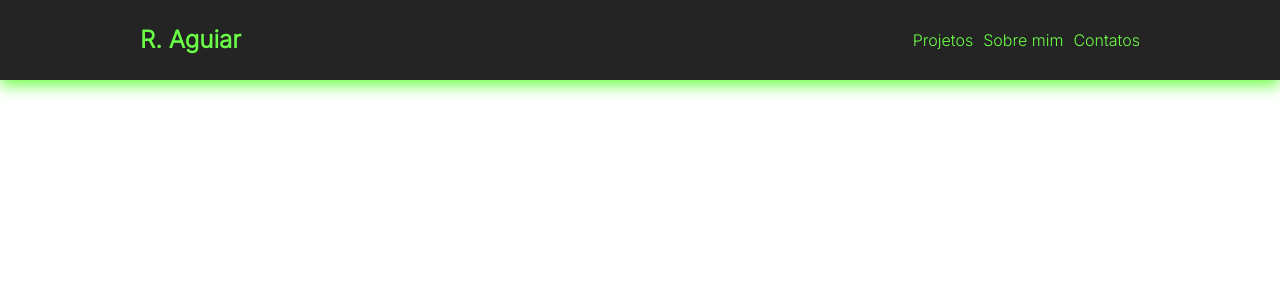
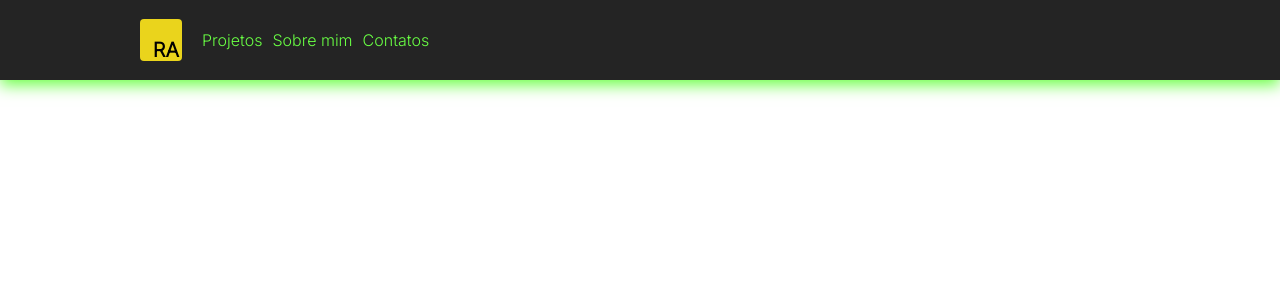
Before and after one commit to rogeraguiar0/portfolio-roger-aguiar, a React (Create React App) app: page / in a window 1280 px wide. Shown: the top 300 px of the page. Built offline with nearby package versions, Linux system fonts and the light colour scheme; a web font is replaced by a local one.

Commit message:
feat: add logo and new positioning

```diff
--- a/src/components/Header/index.tsx
+++ b/src/components/Header/index.tsx
@@ -1,10 +1,10 @@
-import { Container, Content, Navigation } from "./style";
+import { Container, Logo, Content, Navigation } from "./style";
 
 const Header = () => {
   return (
     <Container>
       <Content>
-        <h1>R. Aguiar</h1>
+        <Logo>RA</Logo>
         <Navigation>
           <ul>
             <li>
--- a/src/components/Header/style.ts
+++ b/src/components/Header/style.ts
@@ -12,13 +12,27 @@ export const Container = styled.header`
   box-shadow: 0 5px 15px 0 var(--color-primary);
 `;
 
+export const Logo = styled.div`
+  padding: 1px 3px;
+  height: 42px;
+  width: 42px;
+  display: flex;
+  align-items: flex-end;
+  justify-content: flex-end;
+  border-radius: 4px;
+  background-color: #ead41c;
+  color: #000;
+  font-size: 20px;
+  font-weight: 650;
+`;
+
 export const Content = styled.div`
   height: 80%;
   width: 100%;
   max-width: 1000px;
   display: flex;
   align-items: center;
-  justify-content: space-between;
+  gap: 20px;
   font-family: var(--font-family-title);
 
   & > h1 {
```
